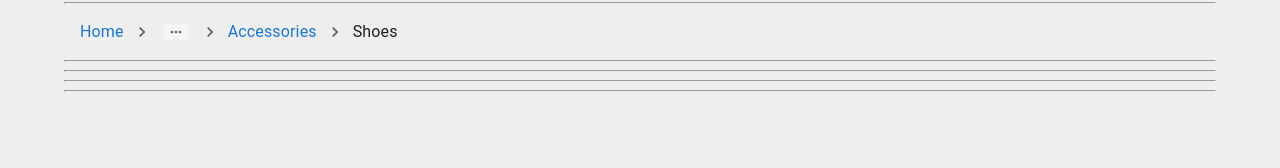
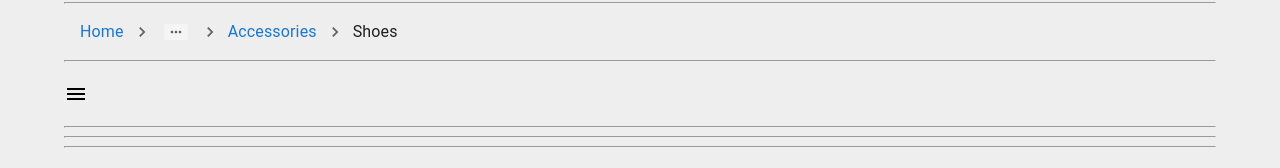
Before and after one commit to Winniequan/Learn-MUI-with-TypeScript, a React (Create React App) app: page / in a window 1280 px wide. Shown: the part 5054-5222 px from the top of the page. Built offline with nearby package versions, Linux system fonts and the light colour scheme.

Commit message:
Add Drawer  - sidebar

```diff
--- a/src/App.tsx
+++ b/src/App.tsx
@@ -17,6 +17,7 @@
 import { MuiTypography } from './components/MuiTypography';
 import {MuiLink} from "./components/MuiLink"
 import { MuiBreadcrumbs } from './components/MuiBreadcrumbs';
+import { MuiDrawer } from './components/MuiDrawer';
 
 function App() {
   return (
@@ -56,6 +57,7 @@
       <hr />
       <MuiBreadcrumbs/>
       <hr />
+      <MuiDrawer/>
       <hr />
       <hr />
       <hr />
--- /dev/null
+++ b/src/components/MuiDrawer.tsx
@@ -0,0 +1,25 @@
+import React, {useState} from 'react'
+import {Drawer, Box, Typography, IconButton} from "@mui/material"
+import MenuIcon from "@mui/icons-material/Menu";
+
+export const MuiDrawer = () => {
+    const [isDrawerOpen, setIsDrawerOpen] = useState(false);
+  return (
+    <>
+    <IconButton
+    size="large"
+     edge="start"
+     color="inherit"
+     aria-label="logo"
+     onClick={()=>setIsDrawerOpen(true)}>
+      <MenuIcon />
+    </IconButton>
+    <Drawer anchor="left" open={isDrawerOpen} onClose ={()=>setIsDrawerOpen(false)}>
+        <Box p={2} width="250px" textAlign="center" role="presentation">
+         <Typography variant="h6" component="div">Side Panel</Typography>
+        </Box>
+
+    </Drawer>
+    </>
+  )
+}
```
